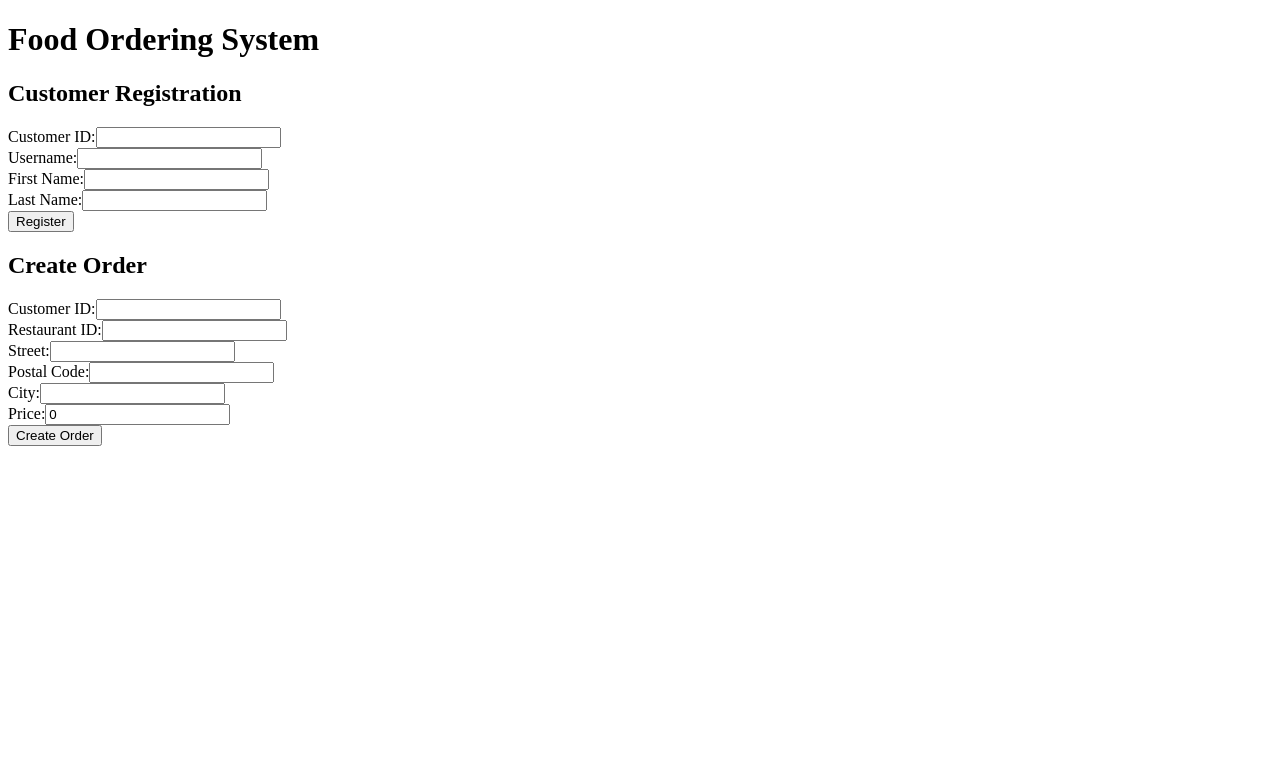
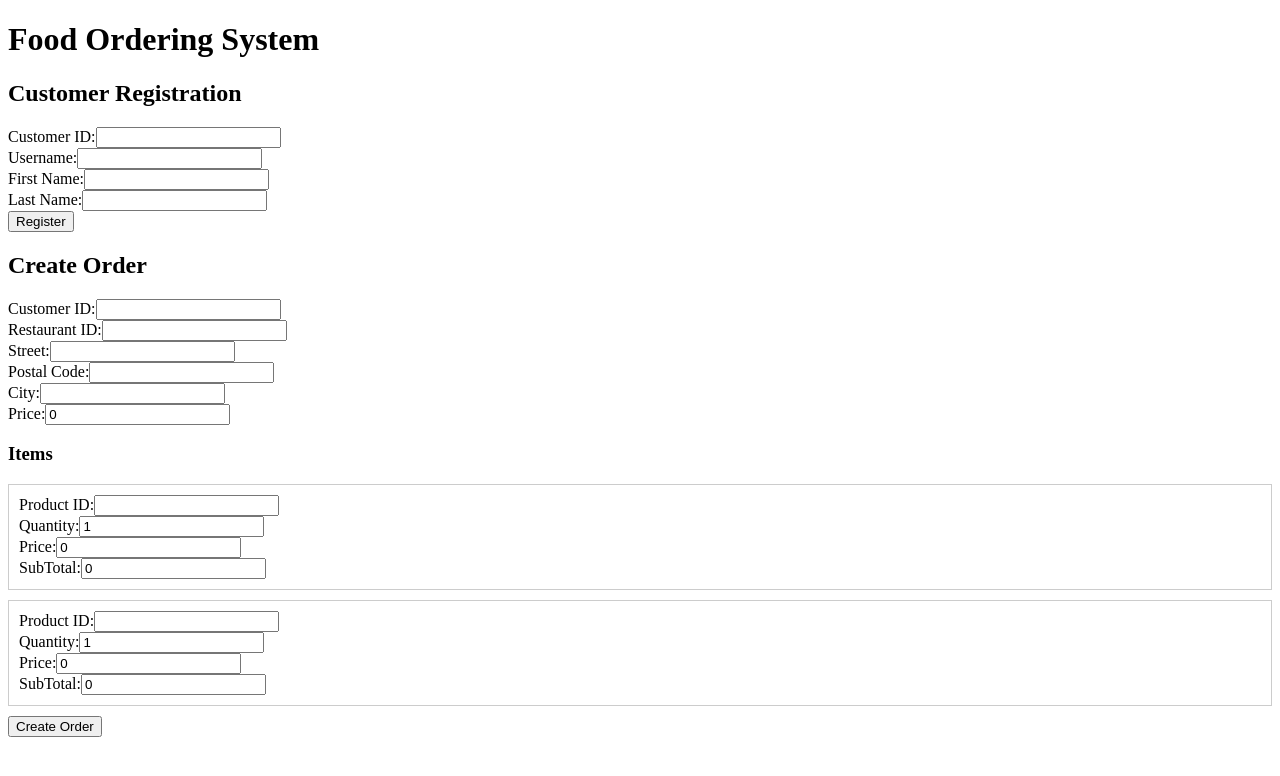
Before and after one commit to prithvik1998/event-driven-microservices, a React (Create React App) app in the folder frontend-service/: page / in a window 1280 px wide. Shown: the top 776 px of the page. Built offline with nearby package versions, Linux system fonts and the light colour scheme.

Commit message:
Update OrderForm to match backend API structure for order creation

```diff
--- a/frontend-service/src/components/OrderForm.js
+++ b/frontend-service/src/components/OrderForm.js
@@ -17,9 +17,21 @@ const OrderForm = () => {
         quantity: 1,
         price: 0,
         subTotal: 0
+      },
+      {
+        productId: '',
+        quantity: 1,
+        price: 0,
+        subTotal: 0
       }
     ]
   });
+
+  const handleItemChange = (index, field, value) => {
+    const newItems = [...orderData.items];
+    newItems[index][field] = field === 'quantity' || field === 'price' || field === 'subTotal' ? parseFloat(value) : value;
+    setOrderData({ ...orderData, items: newItems });
+  };
 
   const handleSubmit = async (e) => {
     e.preventDefault();
@@ -100,6 +112,47 @@ const OrderForm = () => {
             required
           />
         </div>
+        <h3>Items</h3>
+        {orderData.items.map((item, idx) => (
+          <div key={idx} style={{border: '1px solid #ccc', marginBottom: '10px', padding: '10px'}}>
+            <div>
+              <label>Product ID:</label>
+              <input
+                type="text"
+                value={item.productId}
+                onChange={e => handleItemChange(idx, 'productId', e.target.value)}
+                required
+              />
+            </div>
+            <div>
+              <label>Quantity:</label>
+              <input
+                type="number"
+                value={item.quantity}
+                onChange={e => handleItemChange(idx, 'quantity', e.target.value)}
+                required
+              />
+            </div>
+            <div>
+              <label>Price:</label>
+              <input
+                type="number"
+                value={item.price}
+                onChange={e => handleItemChange(idx, 'price', e.target.value)}
+                required
+              />
+            </div>
+            <div>
+              <label>SubTotal:</label>
+              <input
+                type="number"
+                value={item.subTotal}
+                onChange={e => handleItemChange(idx, 'subTotal', e.target.value)}
+                required
+              />
+            </div>
+          </div>
+        ))}
         <button type="submit">Create Order</button>
       </form>
     </div>
```
